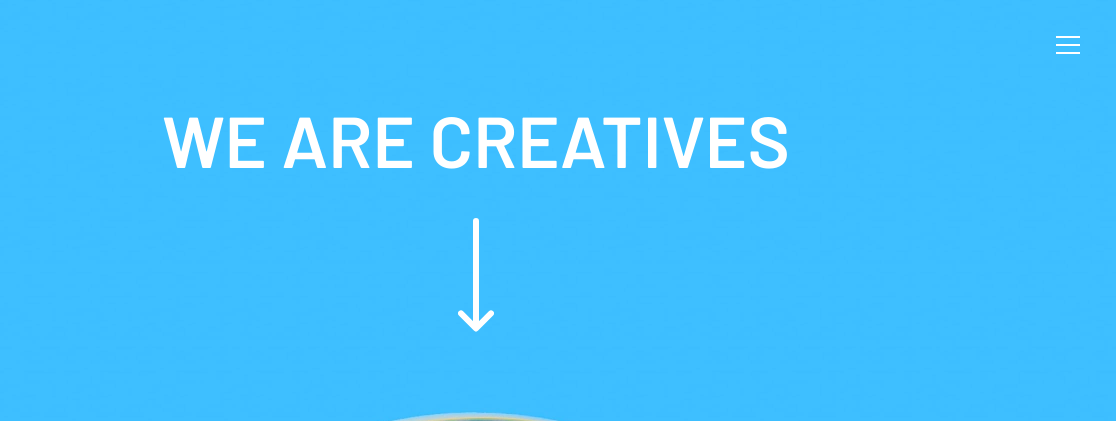
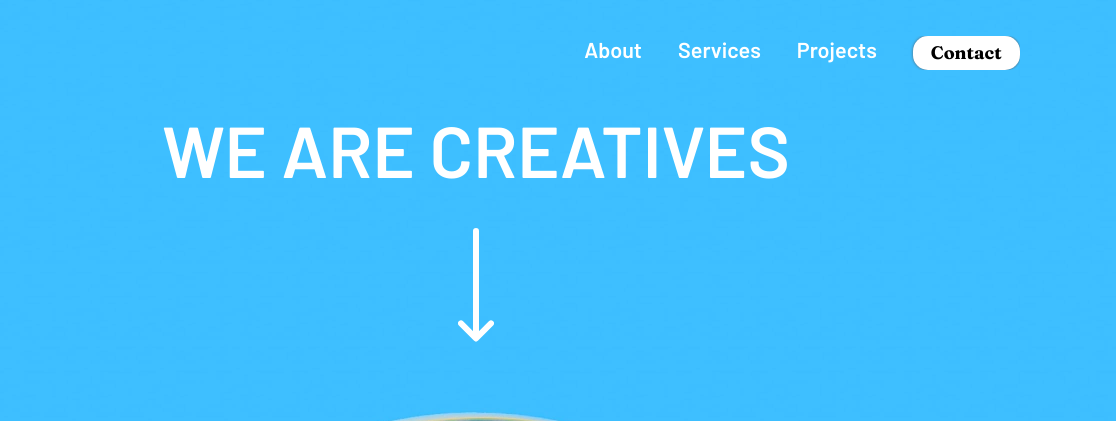
Before and after one commit to shalash23/sunnside-agency, a website: page index.html in a window 1280 px wide. Shown: the top 421 px of the page, 164-1280 px from the left. Drawn offline with nearby package versions, Linux system fonts and the light colour scheme.

Commit message:
finishing touches

```diff
--- a/styles.css
+++ b/styles.css
@@ -205,6 +205,8 @@ section .container img {
 
 .wrapper p {
   line-height: 1.8;
+  padding: 2em;
+  width: 80%;
 }
 
 .wrapper button {
@@ -374,9 +376,32 @@ section .container img {
 }
 
 @media screen and (min-width: 871px) {
+  .hamburger-menu {
+    display: none;
+  }
   #navigation-menu {
-    /* display:none; */
+    display: flex;
+    position: relative;
+    transform: translateX(0);
+    padding: 0;
+    background: none;
+    box-shadow: none;
   }
+  #navigation-menu ul {
+    display: flex;
+    padding: 0;
+  }
+  #navigation-menu ul li {
+    padding: 0;
+    color: var(--White);
+  }
+
+  header nav button {
+    padding: 0.3em 1em;
+    /* transform: translateY(-5%); */
+    background-color: var(--White);
+  }
+
   main {
     grid-template-columns: 1fr 1fr;
     grid-template-rows: repeat(6, 1fr) 0.7q5fr;
```
Also changed, not shown: screenshot.jpeg (added).
